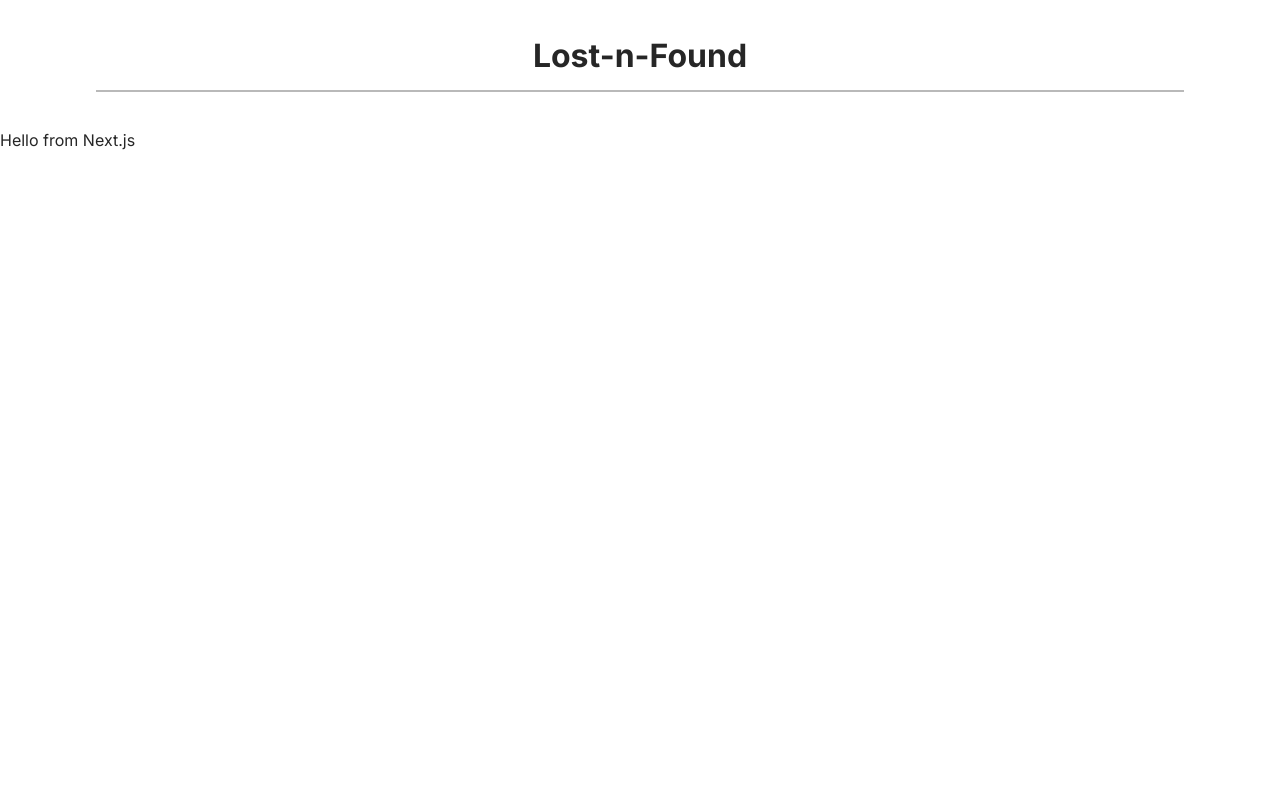
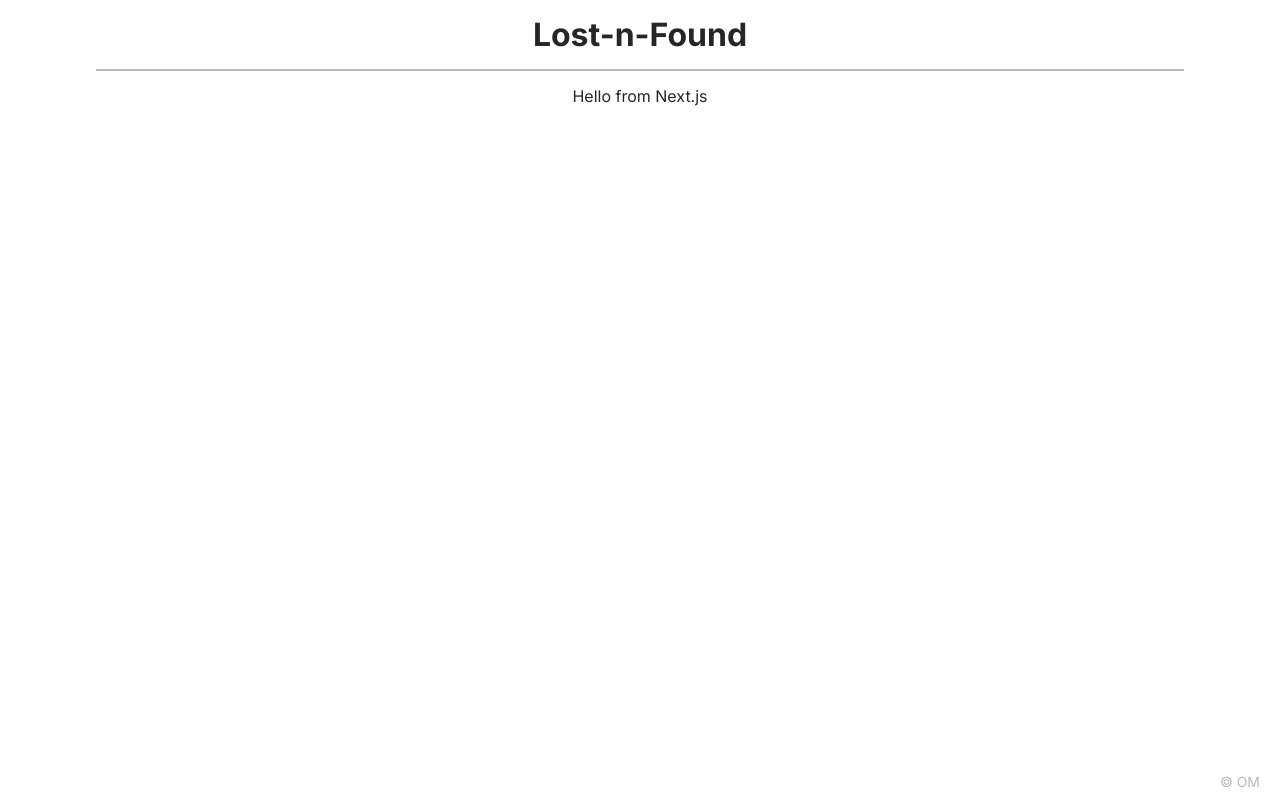
Before and after one commit to Olga-Mishareva/capstone-project-lost-n-found, a Next.js app: page / in a window 1280 px wide. Built offline with nearby package versions, Linux system fonts and the light colour scheme.

Commit message:
feat: add styles for main & footer

```diff
--- a/components/Layout.js
+++ b/components/Layout.js
@@ -1,16 +1,44 @@
-import Head from "next/head";
 import styled from "styled-components";
 
 import { TitleBar } from "./TitleBar";
 
 export function Layout({ children }) {
   return (
-    <div>
-      <Head>
-        <title>Lost-n-Found</title>
-      </Head>
+    <Wrapper>
       <TitleBar></TitleBar>
-      <main>{children}</main>
-    </div>
+      <StyledMain>{children}</StyledMain>
+      <Footer>
+        <Copyright>&copy; OM</Copyright>
+      </Footer>
+    </Wrapper>
   );
 }
+
+const Wrapper = styled.div`
+  display: grid;
+  grid-template-rows: 70px auto 36px;
+  height: 100vh;
+`;
+
+const StyledMain = styled.main`
+  overflow-y: scroll;
+  margin: 0 auto;
+
+  ::-webkit-scrollbar {
+    width: 0;
+  }
+`;
+
+const Footer = styled.footer`
+  display: flex;
+  align-items: center;
+  justify-content: flex-end;
+`;
+
+const Copyright = styled.p`
+  margin: 0;
+  padding: 10px 20px;
+  font-size: 14px;
+  line-height: 16px;
+  color: rgba(26, 26, 26, 0.3);
+`;
```
